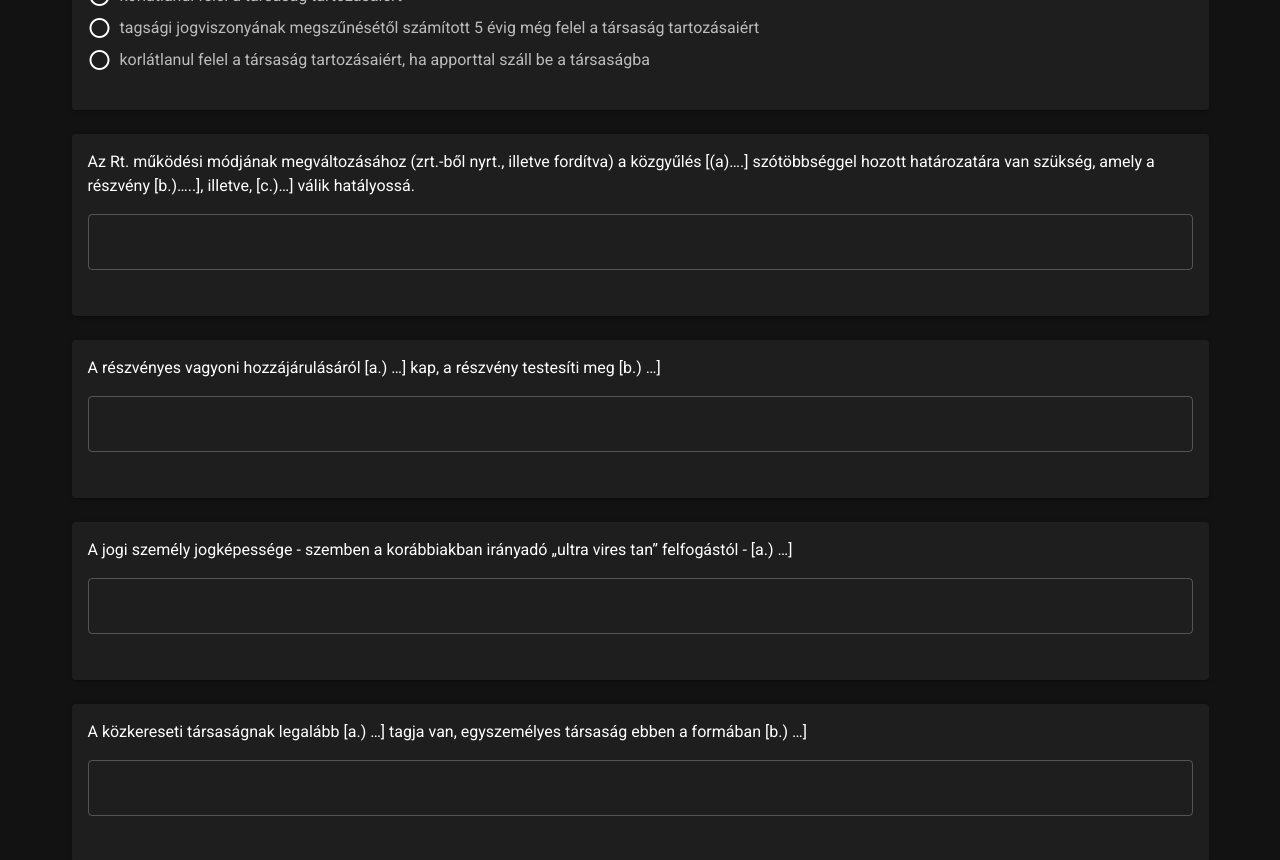
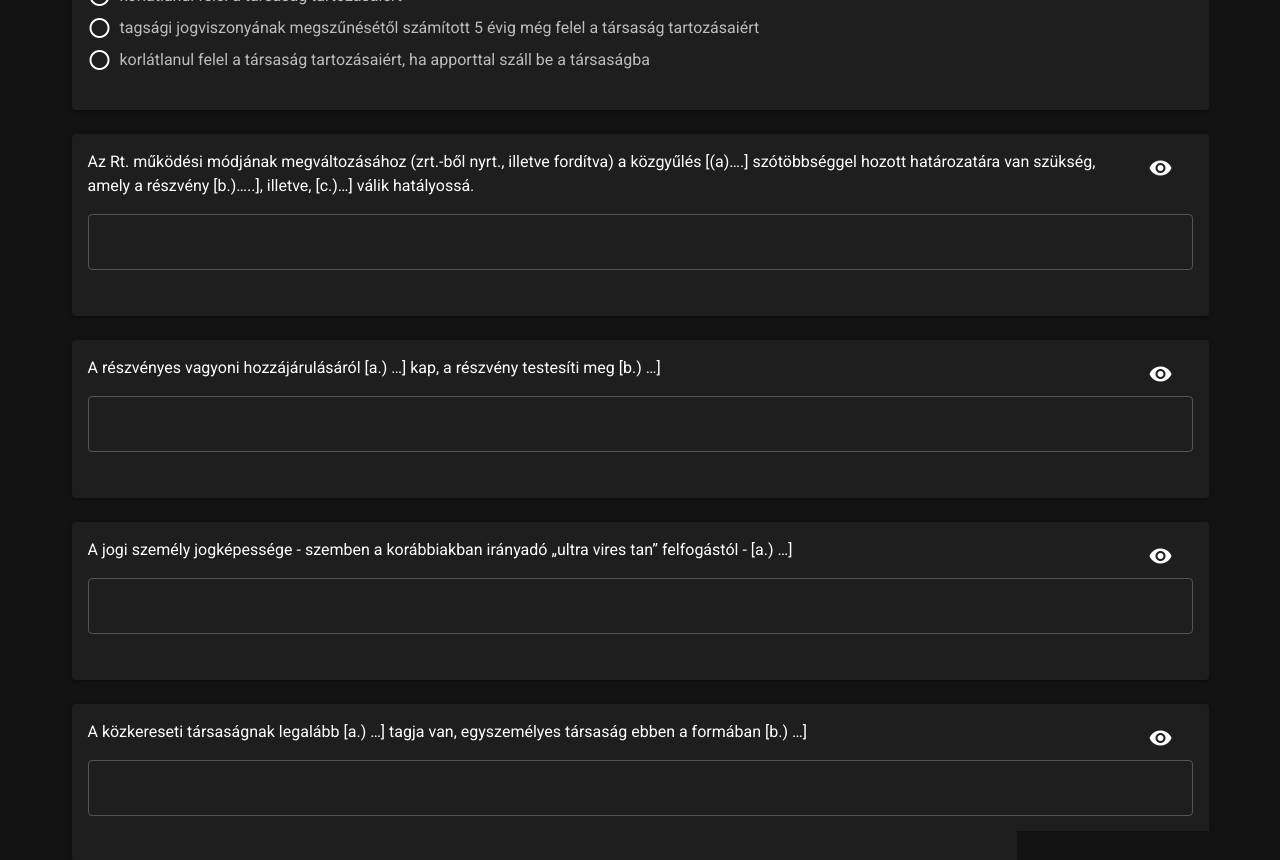
Before and after one commit to bartfaibarnabas/personal_page, a Nuxt app: page /test in a window 1280 px wide. Shown: the part 5520-6380 px from the top of the page. Built offline with nearby package versions, Linux system fonts and the light colour scheme.

Commit message:
quiz fix

```diff
--- a/assets/data/quiz_corp_beh.json
+++ b/assets/data/quiz_corp_beh.json
@@ -148,42 +148,42 @@
         "correct": "answer_a"
     },
     {
-        "question": "Válassza ki az adott leíráshoz tartozó struktúratípusát! <br>Erősen decentralizált struktúra, minimális felügyelet mellett dolgozó önirányító csapatok, jól alkalmazkodik a turbulens:",
+        "question": "Válassza ki az adott leíráshoz tartozó struktúratípusát! </br>Erősen decentralizált struktúra, minimális felügyelet mellett dolgozó önirányító csapatok, jól alkalmazkodik a turbulens:",
         "answer_a": "teamalapú",
         "answer_b": "mátrix",
         "answer_c": "divizionális",
         "correct": "answer_a"
     },
     {
-        "question": "Válassza ki az adott leíráshoz tartozó struktúratípusát! <br>Többdimenziós, felelősségvállalás hárítása jellemző a menedzsereknél elsősorban személyorientált koordinációs eszközök",
+        "question": "Válassza ki az adott leíráshoz tartozó struktúratípusát! </br>Többdimenziós, felelősségvállalás hárítása jellemző a menedzsereknél elsősorban személyorientált koordinációs eszközök",
         "answer_a": "teamalapú",
         "answer_b": "mátrix",
         "answer_c": "divizionális",
         "correct": "answer_b"
     },
     {
-        "question": "Válassza ki az adott leíráshoz tartozó struktúratípusát! <br>Részben centralizált, részben decentralizált hatáskörmegosztás, párhuzamosan meglévő funkciók jellemzik, a stratégiai és az operatív irányítás elválik:",
+        "question": "Válassza ki az adott leíráshoz tartozó struktúratípusát! </br>Részben centralizált, részben decentralizált hatáskörmegosztás, párhuzamosan meglévő funkciók jellemzik, a stratégiai és az operatív irányítás elválik:",
         "answer_a": "teamalapú",
         "answer_b": "mátrix",
         "answer_c": "divizionális",
         "correct": "answer_c"
     },
     {
-        "question": "Válassza ki az adott leíráshoz tartozó struktúratípusát! <br>bürokratikus szabályozás, többvonalas, technokratikus koordináció:",
+        "question": "Válassza ki az adott leíráshoz tartozó struktúratípusát! </br>bürokratikus szabályozás, többvonalas, technokratikus koordináció:",
         "answer_a": "funkcionális",
         "answer_b": "lineáris",
         "answer_c": "mátrix",
         "correct": "answer_a"
     },
     {
-        "question": "Válassza ki az adott leíráshoz tartozó struktúratípusát! <br>egyvonalas, új feladatokhoz nehezen alkalmazkodik, kisméretű szervezeteknél:",
+        "question": "Válassza ki az adott leíráshoz tartozó struktúratípusát! </br>egyvonalas, új feladatokhoz nehezen alkalmazkodik, kisméretű szervezeteknél:",
         "answer_a": "funkcionális",
         "answer_b": "lineáris",
         "answer_c": "mátrix",
         "correct": "answer_b"
     },
     {
-        "question": "Válassza ki az adott leíráshoz tartozó struktúratípusát! <brtöbbvonalas, többdimenziós, felelősségvállalás hárítása jellemző a menedzsereknél:",
+        "question": "Válassza ki az adott leíráshoz tartozó struktúratípusát! </br>többvonalas, többdimenziós, felelősségvállalás hárítása jellemző a menedzsereknél:",
         "answer_a": "funkcionális",
         "answer_b": "lineáris",
         "answer_c": "mátrix",
--- a/components/quiz.vue
+++ b/components/quiz.vue
@@ -20,8 +20,17 @@
                 </v-radio-group>
             </v-card>
             <v-card :light="lightMode" class="pa-4" v-if="quiz.type === 'text'">
-                <p v-html="quiz.question"></p>
-                <p class="text-answer" v-if="checked || showAnswers" v-html="quiz.answer"></p>
+              <v-row>
+                <v-col :cols="11">
+                  <p  v-html="quiz.question"></p>
+                </v-col >
+                <v-col :cols="1" align="right">
+                  <v-btn xs1 text @click="quiz.show = !quiz.show">
+                    <v-icon center>{{quiz.show ? 'mdi-eye-off' : 'mdi-eye'}}</v-icon>
+                  </v-btn>
+                </v-col>
+              </v-row>
+                <p class="text-answer" v-if="quiz.show" v-html="quiz.answer"></p>
                 <v-text-field outlined></v-text-field>
             </v-card>
         </v-container>
@@ -133,6 +142,7 @@ export default {
           question: element.question,
           answer: element.answer,
           index: index + this.quizData.length,
+          show: false,
         }
       },
       check() {
@@ -171,10 +181,22 @@ export default {
           }
       });
     },
+    showAnswers() {
+      this.quizData.map(quiz => {
+        if(quiz.type === "text") {
+          quiz.show = this.showAnswers;
+        }
+      })
+    }
   }
 }
 </script>
 <style scoped>
+.text-show-button {
+  position: absolute;
+  margin-right: 15px;
+  right: 0px;
+}
 .correct>>>.theme--light {
   color:aliceblue;
 }
```
